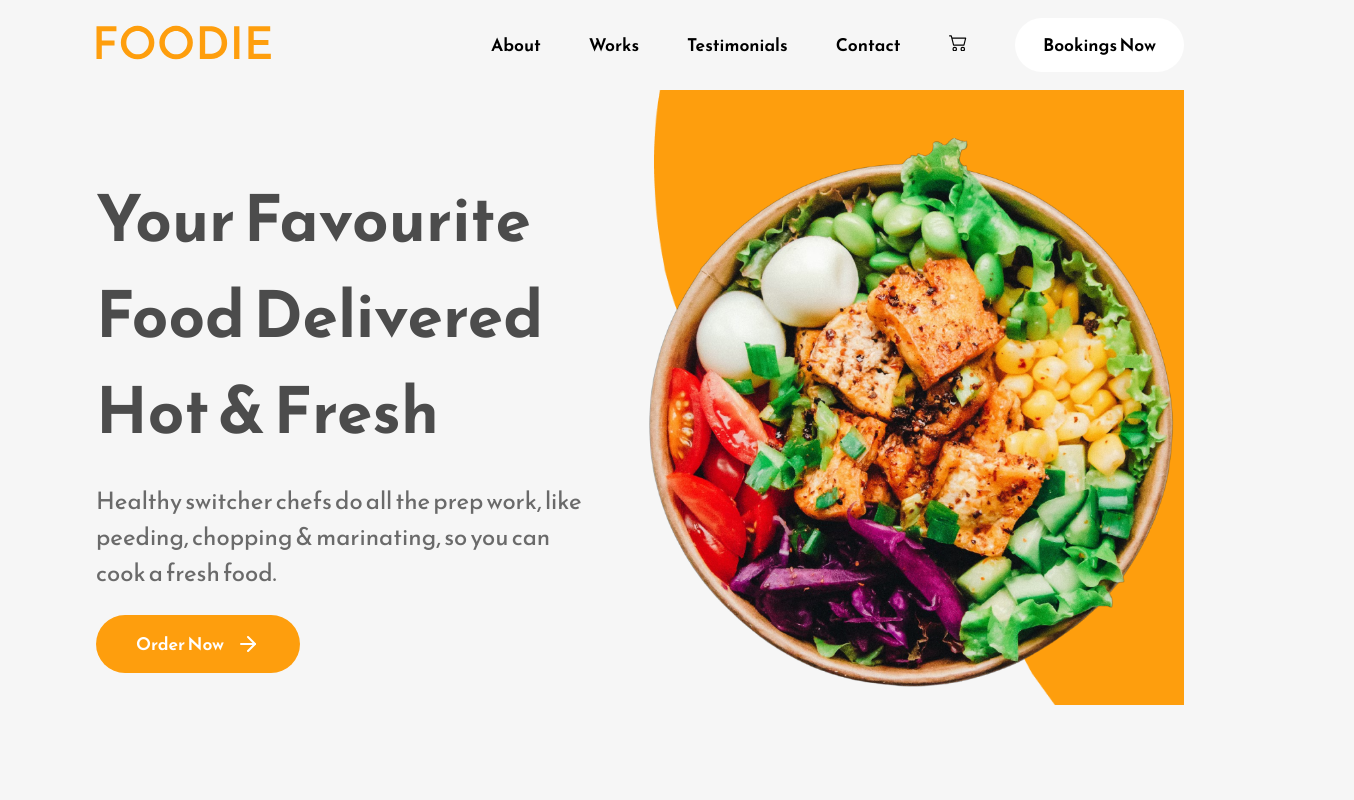
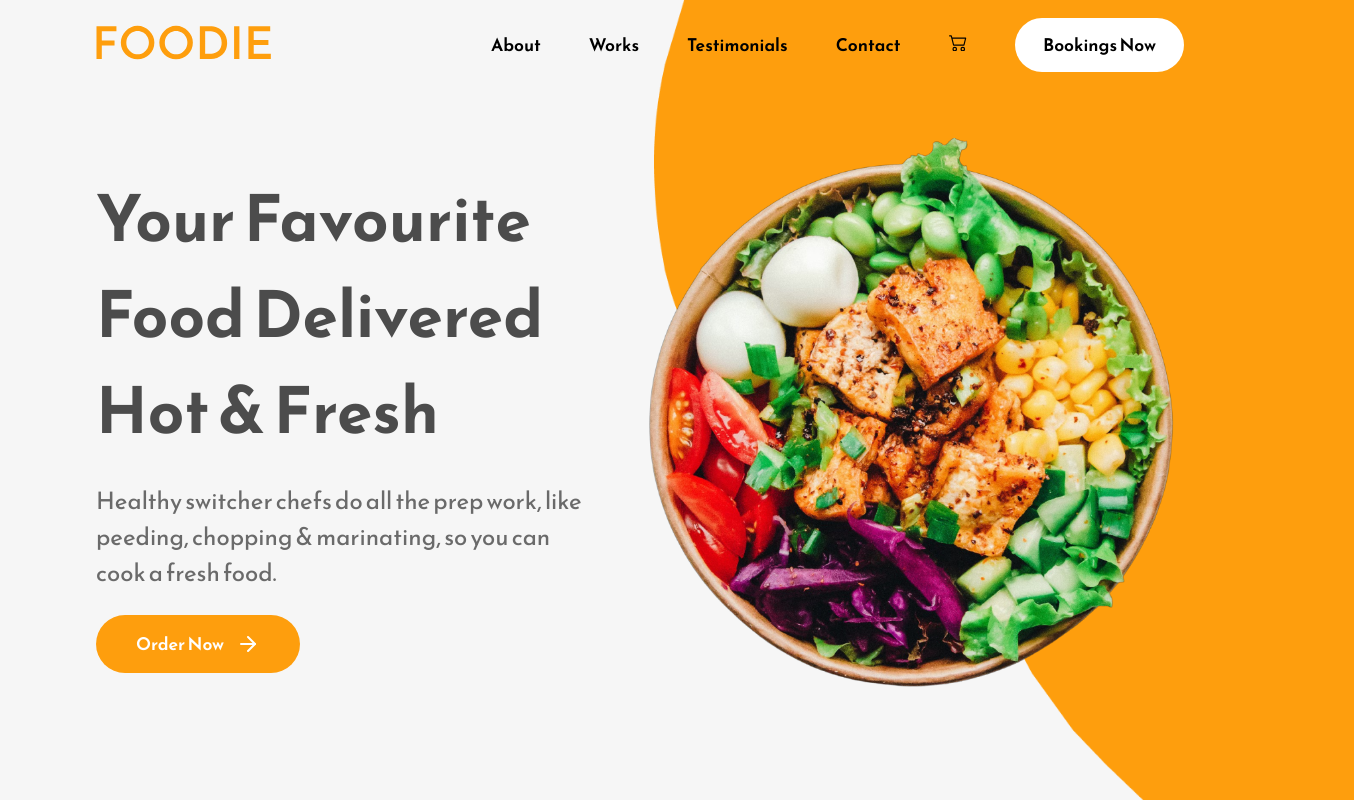
Before and after one commit to Abdelrahman5243/Restaurant-Landing-Page, a React (Create React App) app: page / in a window 1280 px wide. Shown: the top 800 px of the page, 1354 px wide, since content can reach past the window. Built offline with nearby package versions, Linux system fonts and the light colour scheme.

Commit message:
Update App.css

```diff
--- a/src/App.css
+++ b/src/App.css
@@ -18,7 +18,7 @@ img {
   margin: 0rem auto;
 }
 body {
-  max-width: 100%;
+  max-width: 100vw;
   overflow-x: hidden;
 }
 
@@ -67,7 +67,6 @@ nav {
   position: relative;
   display: flex;
   padding-top: 3rem;
-  overflow:hidden;
 }
 .home-bannerImage-container {
   position: absolute;
```
